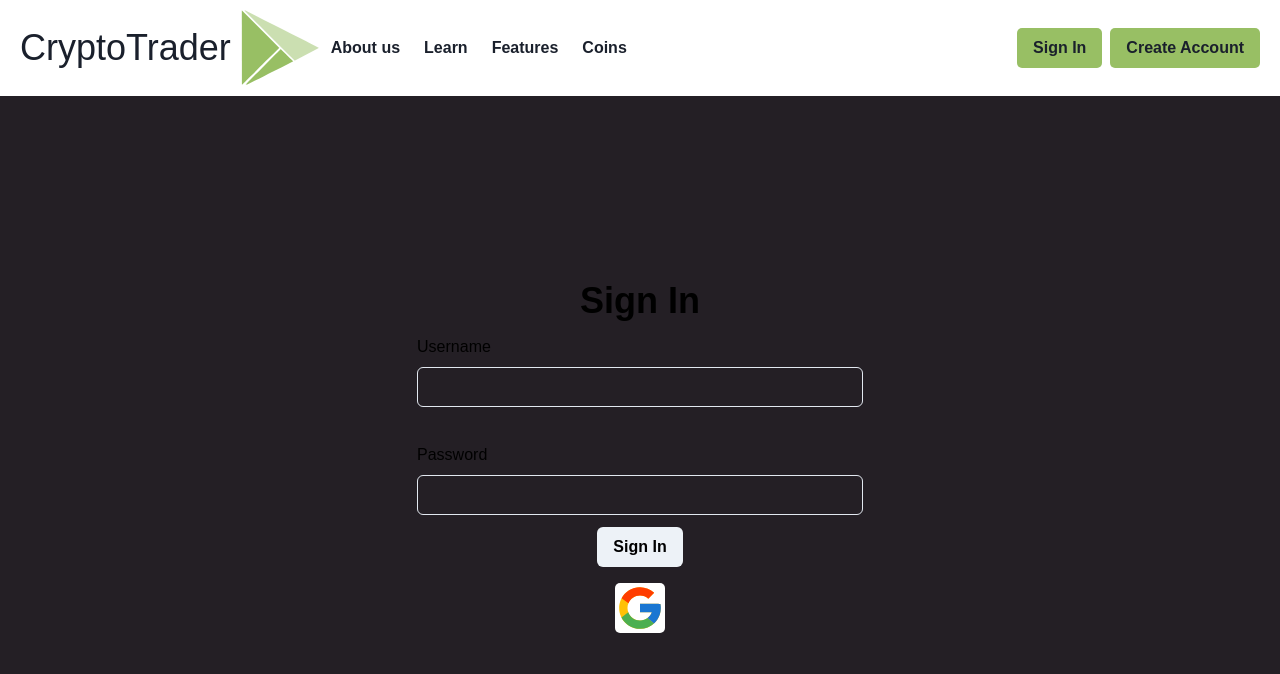
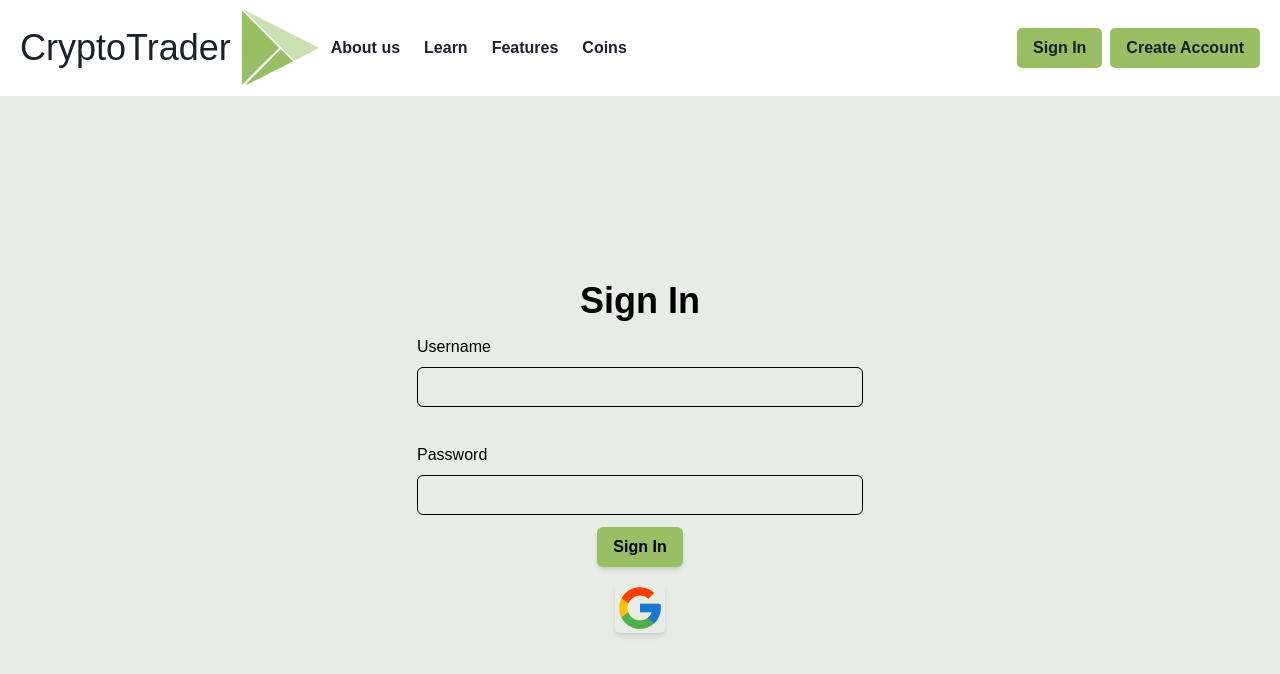
Before and after one commit to imaspork/crypto-trader, a React (Create React App) app in the folder client/: page /signin in a window 1280 px wide. Shown: the top 674 px of the page. Built offline with nearby package versions, Linux system fonts and the light colour scheme.

Commit message:
final design changes for now

```diff
--- a/client/src/AboutUs.js
+++ b/client/src/AboutUs.js
@@ -1,5 +1,5 @@
 import React from "react";
-import { Container, Box, Heading, Center } from "@chakra-ui/react";
+import { Heading, Center } from "@chakra-ui/react";
 import SvgLogo from "./SvgLogo";
 
 const AboutUs = () => {
--- a/client/src/Coins.js
+++ b/client/src/Coins.js
@@ -5,20 +5,15 @@ import {
 	HStack,
 	Flex,
 	Heading,
-	VStack,
 	Text,
 	Spacer,
 	Button,
-	Input,
 	NumberInput,
 	NumberInputField,
 	NumberInputStepper,
 	NumberIncrementStepper,
 	NumberDecrementStepper,
 	FormControl,
-	FormLabel,
-	FormErrorMessage,
-	FormHelperText,
 } from "@chakra-ui/react";
 
 import SvgGraph from "./SVG";
--- a/client/src/CreateAccount.js
+++ b/client/src/CreateAccount.js
@@ -3,13 +3,9 @@ import { Box, Container, Flex, Heading, HStack } from "@chakra-ui/layout";
 import {
 	FormControl,
 	FormLabel,
-	FormErrorMessage,
-	FormHelperText,
 	Input,
-	Center,
 	Button,
 	Spacer,
-	VStack,
 } from "@chakra-ui/react";
 
 import { FcGoogle } from "react-icons/fc";
--- a/client/src/Features.js
+++ b/client/src/Features.js
@@ -1,5 +1,5 @@
 import React from "react";
-import { Container, Box, Heading, Center } from "@chakra-ui/react";
+import { Heading, Center } from "@chakra-ui/react";
 import SvgLogo from "./SvgLogo";
 
 const Features = () => {
--- a/client/src/LogIn.js
+++ b/client/src/LogIn.js
@@ -18,7 +18,7 @@ import { FcGoogle } from "react-icons/fc";
 
 const LogIn = () => {
 	return (
-		<Center h="90vh" bg="primary" color="black">
+		<Center h="90vh" bg="offwhite" color="black">
 			<Container>
 				<Flex justifyContent="center">
 					<Heading> Sign In</Heading>
@@ -27,19 +27,21 @@ const LogIn = () => {
 					<VStack spacing={3}>
 						<FormControl p="3" id="username">
 							<FormLabel>Username</FormLabel>
-							<Input type="user" />
+							<Input type="user" borderColor="black" />
 						</FormControl>
 						<FormControl p="3" id="username">
 							<FormLabel>Password</FormLabel>
-							<Input type="password" />
+							<Input type="password" borderColor="black" />
 						</FormControl>
 					</VStack>
 
 					<Container>
 						<Flex justifyContent="center">
 							<VStack spacing={4}>
-								<Button>Sign In</Button>
-								<Box borderRadius="10%" bg="white">
+								<Button shadow="md" bg="secondary">
+									Sign In
+								</Button>
+								<Box borderRadius="10%" shadow="md">
 									<FcGoogle size="50" />
 								</Box>
 							</VStack>
```
Also changed, not shown: client/src/Home.js (+2 -13 lines).
